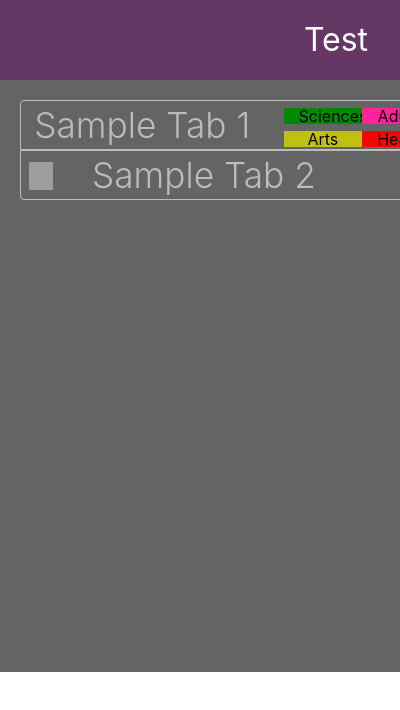
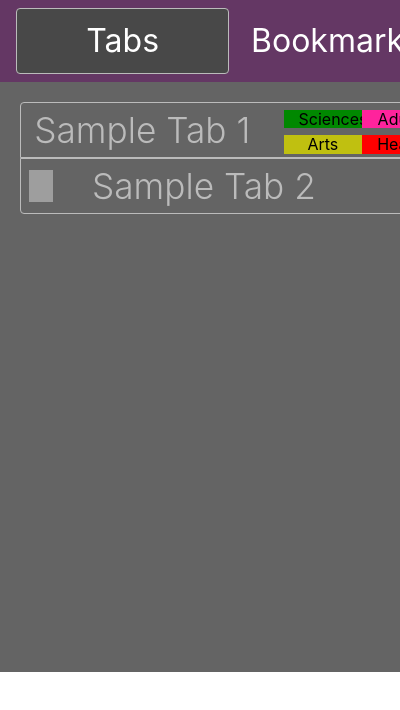
Before and after one commit to cuongnguyenx/unclutter.js, a browser extension: page popup/unclutter.html in a window 400 px wide. Shown: the top 710 px of the page. Drawn offline with Linux system fonts and the light colour scheme; grey boxes are pictures that could not be loaded.

Commit message:
Designed the navbar

```diff
--- a/popup/unclutter.css
+++ b/popup/unclutter.css
@@ -33,22 +33,37 @@ body {
 }
 
 .navbar {
-  display: flex;
-  flex-direction: column;
-  text-align: center;
   background: #643764;
+}
+
+.view-option {
+  background: #643764;
+  border: 1px solid #643764;
+}
+
+.view-option:hover {
+  transition: all 0.2s;
+  border-color: #FFFFFF;
+  background: #555555;
+}
+
+.view-option.active-view {
+  border-color: #BBBBBB;
+  background: #484848;
+}
+
+.view-option.active-view:hover {
+  border-color: #FFFFFF;
+  background: #555555;
 }
 
 .nav-link {
   font-size: 2em;
   color: #FFFFFF;
-  background: #643764;
 }
 
 .nav-link:hover {
-  transition: all 0.1s;
   color: #FFFFFF;
-  background: #555555
 }
 
 
@@ -67,7 +82,7 @@ body {
 .tab-listing {
   overflow: hidden;
   transition: max-height 0.25s ease-in;
-  max-height: 50px;
+  max-height: 3.5em;
   margin: 0%;
   padding: 0%;
   border-color: #BBBBBB;
--- a/popup/unclutter.html
+++ b/popup/unclutter.html
@@ -16,9 +16,17 @@
 
 <body>
   <div class="popup-content">
-    <nav class="navbar navbar-expand-sm">
-      <ul class="navbar-nav">
-        <li class="nav-item"><a class="nav-link" href="#">Test</a></li>
+    <nav class="navbar navbar-expand-sm d-flex flex-row">
+      <ul class="navbar-nav d-flex flex-row w-100">
+        <li class="rounded nav-item d-flex col p-0 view-option active-view">
+          <a class="nav-link w-100 text-center" href="#">Tabs</a>
+        </li>
+        <li class="rounded nav-item d-flex col p-0 view-option">
+          <a class="nav-link w-100 text-center" href="#">Bookmarks</a>
+        </li>
+        <li class="rounded nav-item d-flex col p-0 view-option">
+          <a class="nav-link w-100 text-center" href="#">Settings</a>
+        </li>
       </ul>
     </nav>
 
```
